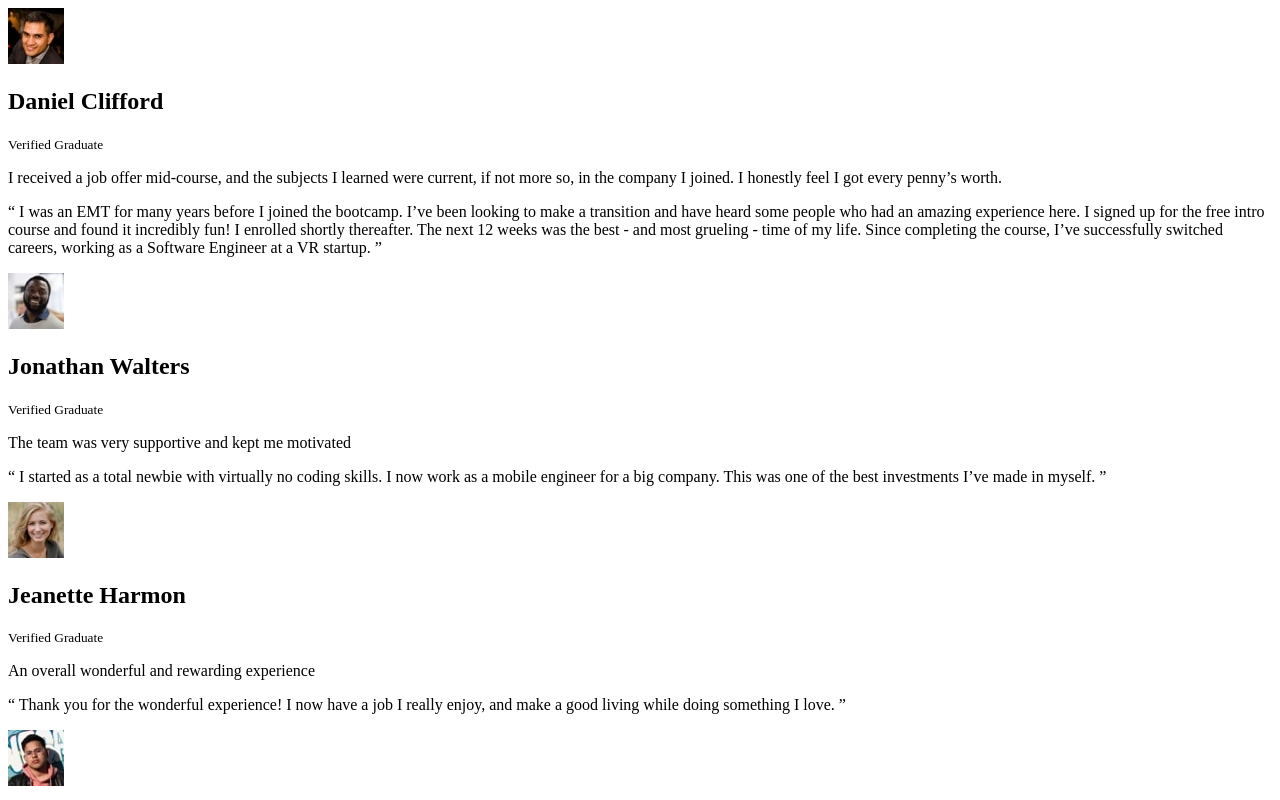
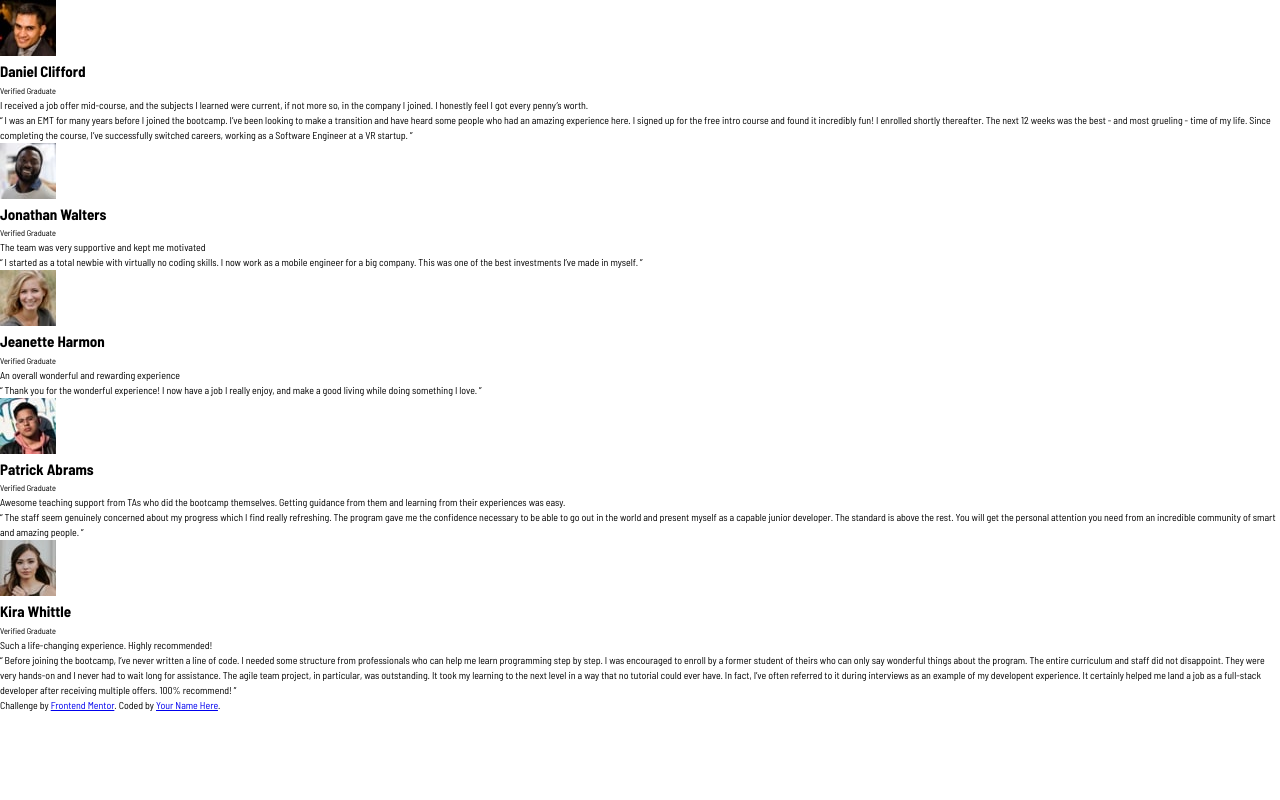
Before and after one commit to dcuevasdev/testimonials_grid_section, a plain HTML site: page index.html in a window 1280 px wide. Shown: the top 800 px of the page. Drawn offline with Linux system fonts and the light colour scheme.

Commit message:
Global styles and CSS variables

```diff
--- a/index.html
+++ b/index.html
@@ -4,6 +4,12 @@
     <meta charset="UTF-8" />
     <meta name="viewport" content="width=device-width, initial-scale=1.0" />
     <link rel="stylesheet" href="styles.css" />
+    <link rel="preconnect" href="https://fonts.googleapis.com" />
+    <link rel="preconnect" href="https://fonts.gstatic.com" crossorigin />
+    <link
+      href="https://fonts.googleapis.com/css2?family=Barlow+Semi+Condensed:wght@400;500;600;700;900&display=swap"
+      rel="stylesheet"
+    />
     <link
       rel="icon"
       type="image/png"
--- a/styles.css
+++ b/styles.css
@@ -0,0 +1,23 @@
+/*=== Variables ===*/
+:root {
+  /*=== colors ===*/
+  --background-violet: #7541c8;
+  --background-grayish: #48556a;
+  --background-blackish: #19212e;
+  --Light-gray: #cfcfcf;
+  --Light-blue: #ecf2f8;
+
+  /*=== font ===*/
+  --font: "Barlow Semi Condensed", sans-serif;
+}
+/*=== Global styles ===*/
+* {
+  margin: 0;
+  padding: 0;
+  box-sizing: border-box;
+}
+html {
+  font-size: 62.5%;
+  line-height: 1.5;
+  font-family: var(--font);
+}
```
